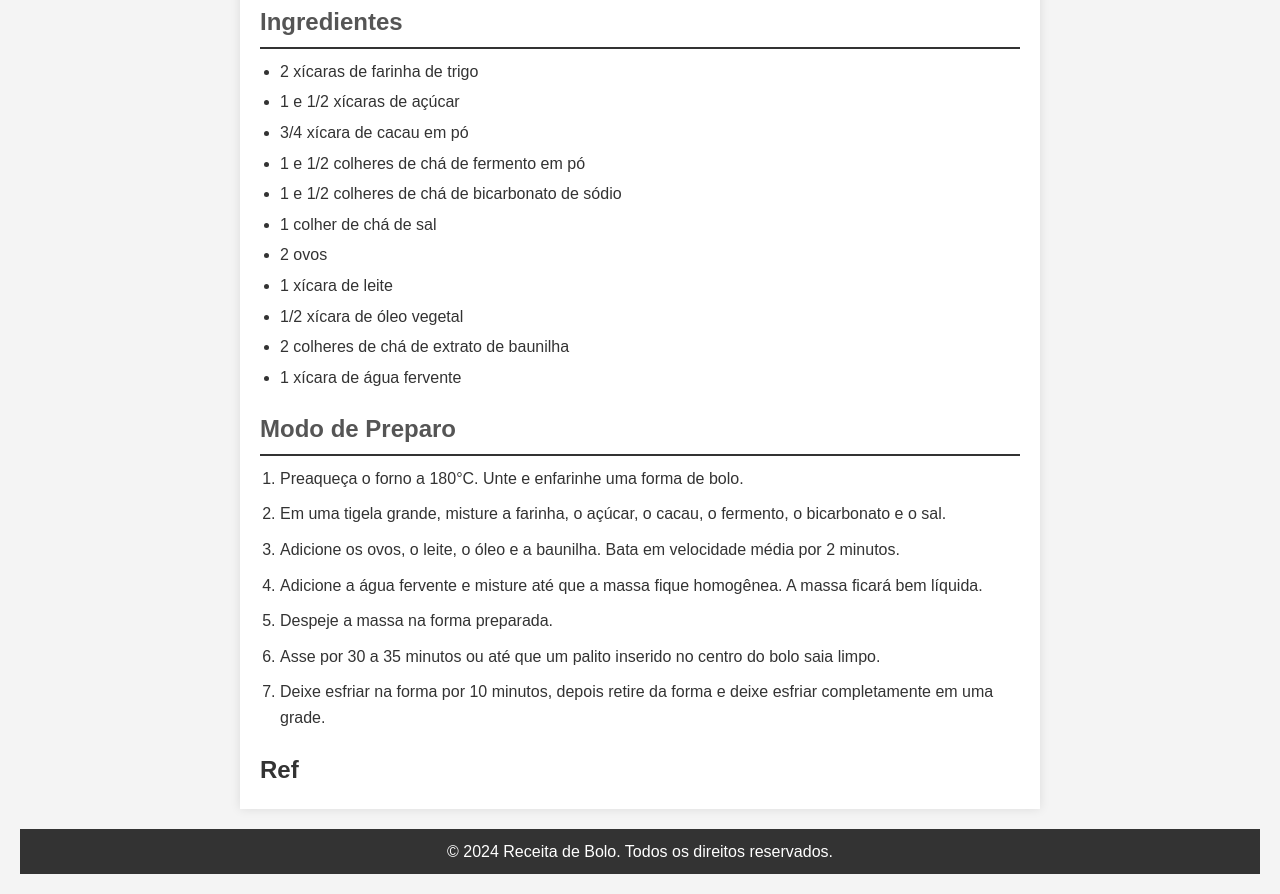
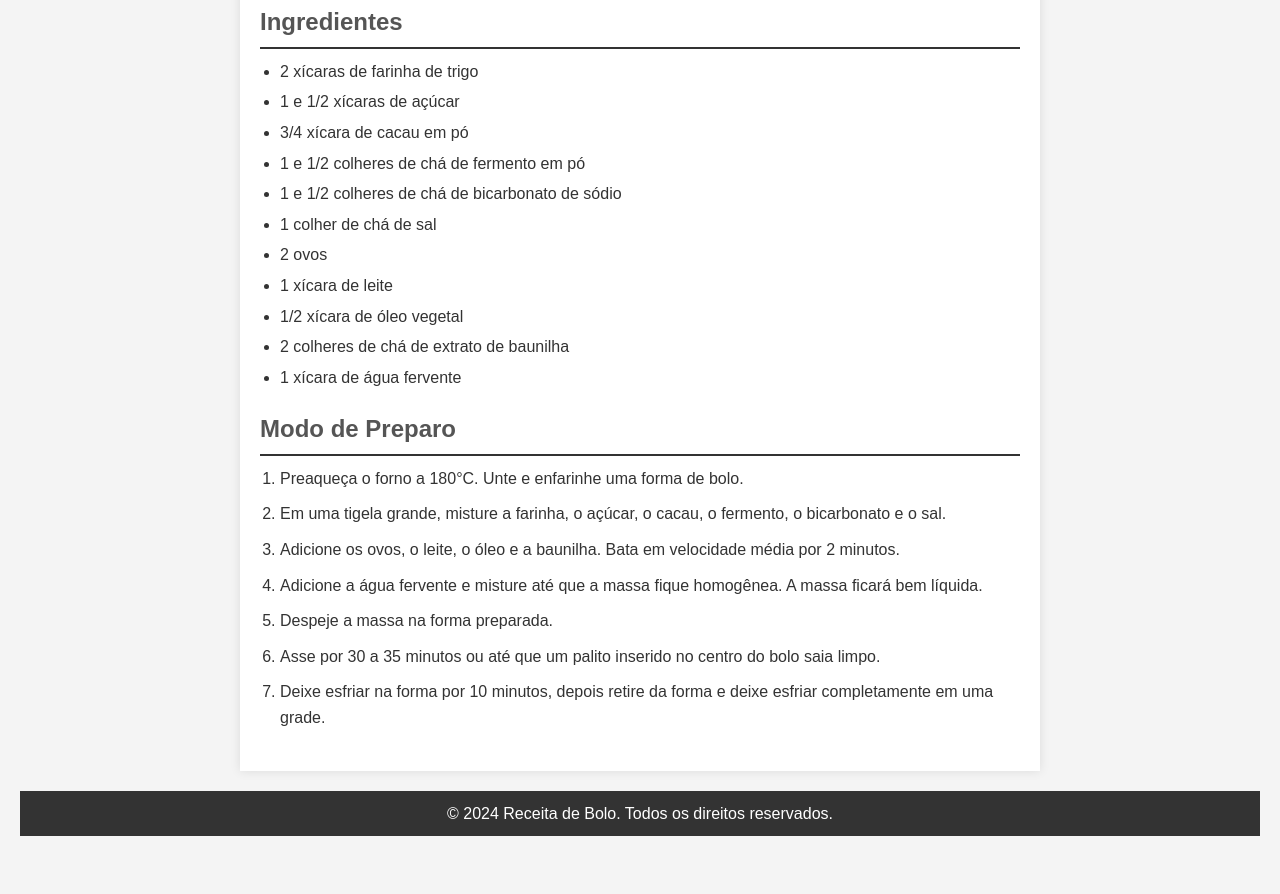
Before and after one commit to ro-schemmer/bolo_aula_6, a plain HTML site: page index.html in a window 1280 px wide. Shown: the part 469-1363 px from the top of the page. After the commit the page ends 1325 px from the top, so only its background shows below. Drawn offline with Linux system fonts and the light colour scheme.

Commit message:
Update index.html

```diff
--- a/index.html
+++ b/index.html
@@ -40,10 +40,6 @@
                 <li>Deixe esfriar na forma por 10 minutos, depois retire da forma e deixe esfriar completamente em uma grade.</li>
             </ol>
         </section>
-    </section>
-<h2> Ref</h2>
-
-     </section>
     </main>
     <footer>
         <p>&copy; 2024 Receita de Bolo. Todos os direitos reservados.</p>
```
